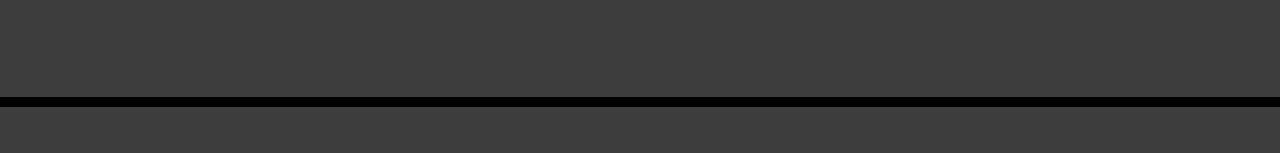
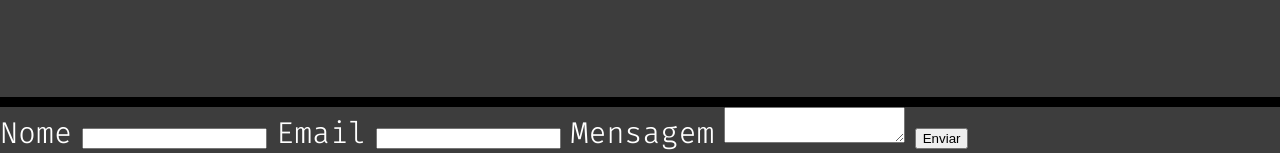
Before and after one commit to thallysvic17/JavaScript, a plain HTML site: page porjeto-portifolio/index.html in a window 1280 px wide. Shown: the part 1293-1446 px from the top of the page. Before the commit the page ends 1400 px from the top, so only its background shows below. Drawn offline with Linux system fonts and the light colour scheme.

Commit message:
imput commit
section form

```diff
--- a/porjeto-portifolio/index.html
+++ b/porjeto-portifolio/index.html
@@ -99,5 +99,18 @@
             </div>
         </section>
     </section>
+    <form >
+
+        <label class="main-label" for="name">Nome</label>
+        <input id="name" type="text">
+
+        <label class="main-label" for="email">Email</label>
+        <input id="email" type="email">
+
+        <label class="main-label" for="message">Mensagem</label>
+        <textarea name="textarea" id="message"></textarea>
+
+        <input type="submit" value="Enviar">
+    </form>
 </body>
 </html>
--- a/porjeto-portifolio/style.css
+++ b/porjeto-portifolio/style.css
@@ -186,3 +186,10 @@ h3{
 .wrapper-skills .progress-bar{
     width: 320px;
 }
+
+.main-label{
+    color: #fff;
+    font-size: 30px;
+    font-weight: 300;
+    line-height: 40px;
+}
```
